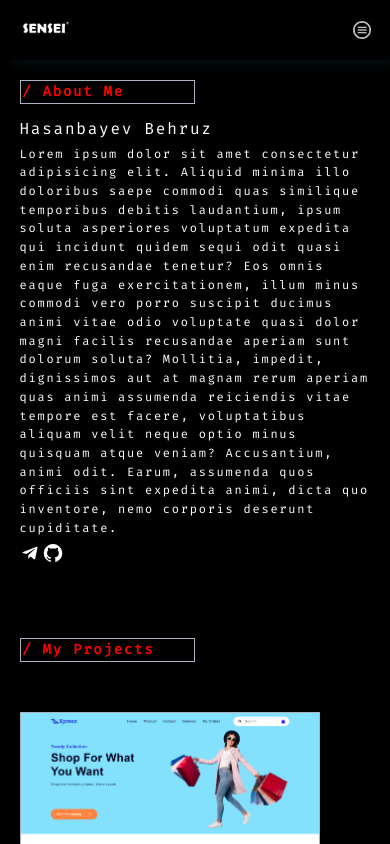
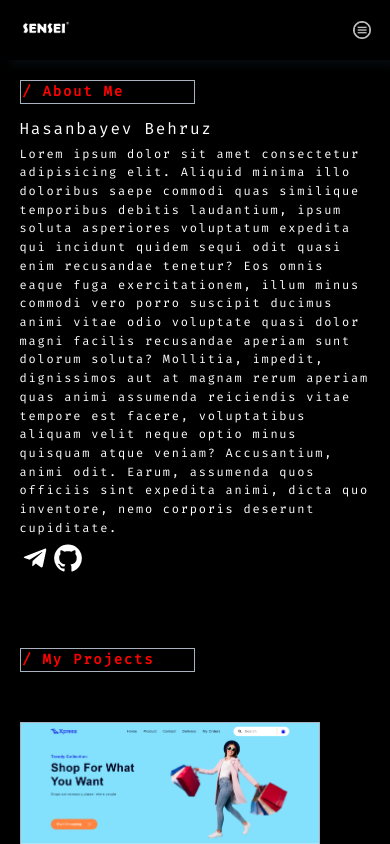
Before and after one commit to for-you-sensei/portfolio, a React (Create React App) app: page / in a window 390 px wide. Shown: the top 844 px of the page. Built offline with nearby package versions, Linux system fonts and the light colour scheme.

Commit message:
fixed css

```diff
--- a/src/Assets/Css/Global.css
+++ b/src/Assets/Css/Global.css
@@ -65,7 +65,7 @@ body {
   border: 1px solid #abb2bf;
 }
 
-@media (max-width: 700px) {
+@media (max-width: 750px) {
   .about-pages > p {
     width: 40%;
     font-size: 16px;
--- a/src/Components/AboutCard/AboutCard.css
+++ b/src/Components/AboutCard/AboutCard.css
@@ -47,8 +47,8 @@
 }
 
 .home-social-link > svg {
-  width: 35px;
-  height: 35px;
+  width: 60px;
+  height: 60px;
   transition: 0.2s;
 }
 
@@ -83,8 +83,8 @@
   }
 
   .home-social-link > svg {
-    width: 30px;
-    height: 30px;
+    width: 50px;
+    height: 50px;
   }
 }
 
@@ -113,8 +113,8 @@
   }
 
   .home-social-link > svg {
-    width: 30px;
-    height: 30px;
+    width: 40px;
+    height: 40px;
   }
 }
 
@@ -141,8 +141,8 @@
   }
 
   .home-social-link > svg {
-    width: 20px;
-    height: 20px;
+    width: 30px;
+    height: 30px;
   }
 }
 
```
